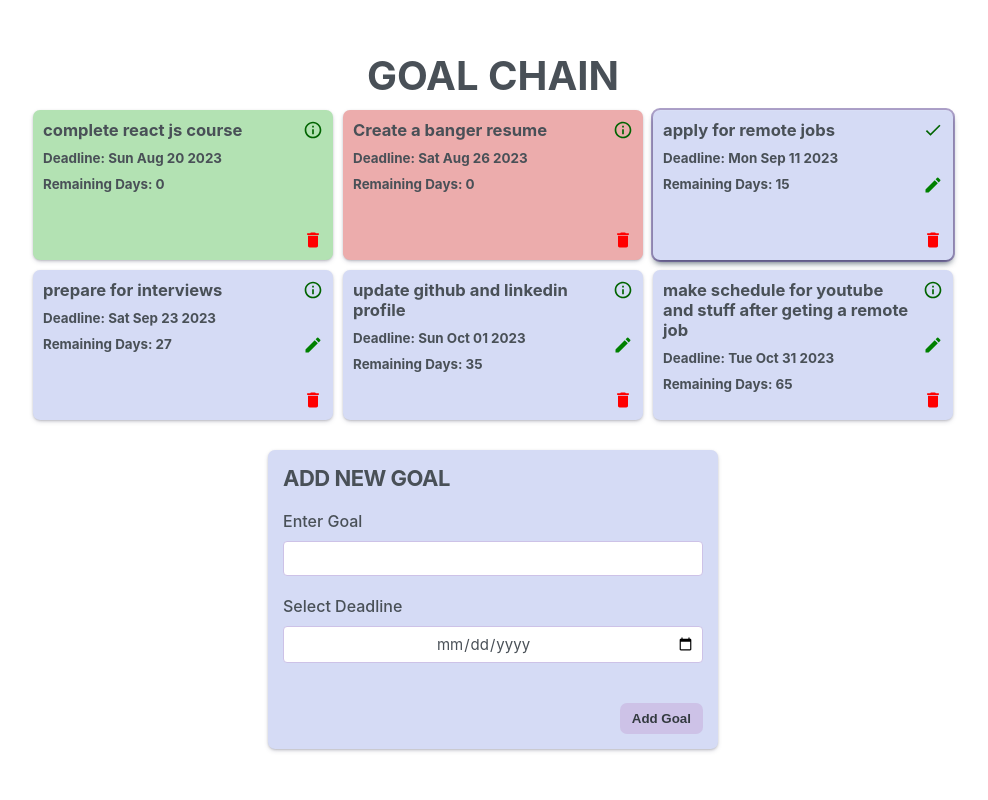
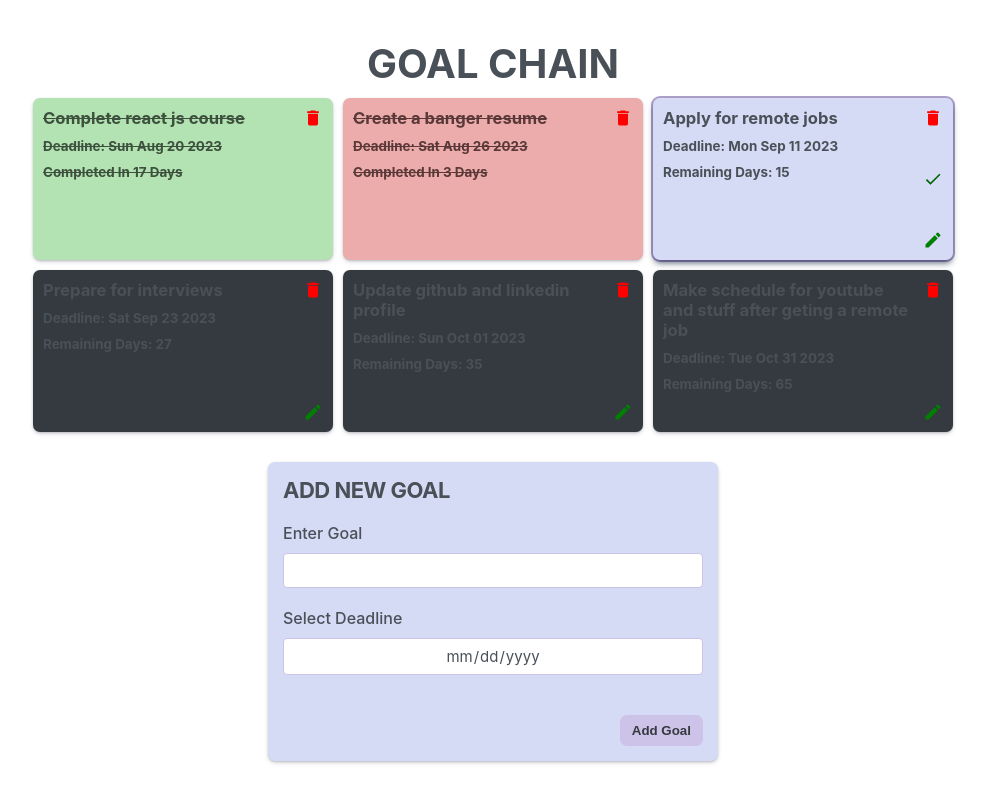
Before and after one commit to syedmhdm/goal-chain, a React (Create React App) app: page / in a window 1280 px wide. Shown: the whole page, without its empty margins (147-1135 px from the left). Built offline with nearby package versions, Linux system fonts and the light colour scheme.

Commit message:
added styles and validation

```diff
--- a/src/App.js
+++ b/src/App.js
@@ -228,10 +228,12 @@ function App() {
         <input
           type='text'
           value={goal}
+          maxLength={100}
           onChange={(e) => setGoal(e.target.value)}
         />
         <label>Select Deadline</label>
         <input
+          className='picker'
           type='date'
           value={deadline}
           min={
@@ -266,13 +268,18 @@ function Goal({ goal, editGoalId, onEditGoal, setGoalList, goalList }) {
       .toISOString()
       .split("T")[0]
   );
-  const remainingDays =
+  const completedOrRemaining =
     Math.round((new Date(goal.deadline) - new Date()) / (1000 * 60 * 60 * 24)) <
-    0
-      ? 0
-      : Math.round(
+    0 ? (
+      <h6>Completed In {goal.completedInDays} Days</h6>
+    ) : (
+      <h6>
+        Remaining Days:{" "}
+        {Math.round(
           (new Date(goal.deadline) - new Date()) / (1000 * 60 * 60 * 24)
-        );
+        )}
+      </h6>
+    );
 
   const previousGoal = goalList.find(
     (isPreviousGoal) => isPreviousGoal.id === goal.previousGoalId
@@ -299,6 +306,8 @@ function Goal({ goal, editGoalId, onEditGoal, setGoalList, goalList }) {
   }
 
   function handleUpdateGoal(e) {
+    if (!editGoal.trim() || !editDeadline) return;
+
     setGoalList((previousGoalList) => {
       let goalAfterEditGoal = false;
       let editGoalPreviousDeadline;
@@ -352,7 +361,7 @@ function Goal({ goal, editGoalId, onEditGoal, setGoalList, goalList }) {
       className={`goal
       ${goal.isGoodPrediction === true ? "good-prediction" : ""}
       ${goal.isGoodPrediction === false ? "bad-prediction" : ""}
-      ${goal.currentGoal === true ? "current-goal" : ""}`}
+      ${goal.currentGoal === true ? "current-goal" : "grey-out"}`}
     >
       {editGoalId === goal.id ? (
         <input
@@ -360,13 +369,14 @@ function Goal({ goal, editGoalId, onEditGoal, setGoalList, goalList }) {
           type='text'
           value={editGoal}
           onChange={(e) => setEditGoal(e.target.value)}
+          maxLength={100}
         />
       ) : (
         <h5>{goal.goal}</h5>
       )}
       {editGoalId === goal.id ? (
         <input
-          className='edit-input'
+          className='edit-input picker'
           type='date'
           value={editDeadline}
           onChange={(e) => setEditDeadline(e.target.value)}
@@ -392,14 +402,11 @@ function Goal({ goal, editGoalId, onEditGoal, setGoalList, goalList }) {
       ) : (
         <h6>Deadline: {goal.deadline}</h6>
       )}
-      <h6>Remaining Days: {remainingDays}</h6>
+      {completedOrRemaining}
 
       <div className='icons-div'>
-        {goal.currentGoal ? (
-          <MdDone className='icon' />
-        ) : (
-          <MdInfoOutline className='icon' />
-        )}
+        <MdDelete onClick={handleDeleteGoal} className='icon-danger' />
+        {goal.currentGoal ? <MdDone className='icon' /> : null}
         {goal.isCompleted === false ? (
           editGoalId !== goal.id ? (
             <MdEdit onClick={() => onEditGoal(goal.id)} className='icon-edit' />
@@ -407,7 +414,6 @@ function Goal({ goal, editGoalId, onEditGoal, setGoalList, goalList }) {
             <MdSave onClick={handleUpdateGoal} className='icon-edit' />
           )
         ) : null}
-        <MdDelete onClick={handleDeleteGoal} className='icon-danger' />
       </div>
     </div>
   );
--- a/src/index.css
+++ b/src/index.css
@@ -143,7 +143,8 @@ form .button {
   flex-direction: column;
   gap: 1rem;
   background-color: var(--color-lightest);
-  min-height: 15rem;
+  /* min-height: 15rem; */
+  min-height: 16.2rem;
   min-width: 30rem;
   /* background-color: rgba(128, 128, 128, 0.514); */
   box-shadow: rgba(50, 50, 93, 0.25) 0px 2px 5px -1px, rgba(0, 0, 0, 0.3) 0px 1px 3px -1px;
@@ -163,6 +164,11 @@ h5 {
 
 .current-goal {
   box-shadow: rgba(51, 21, 121, 0.4) 0px 0px 0px 2px, rgba(6, 24, 44, 0.65) 0px 4px 6px -1px, rgba(255, 255, 255, 0.08) 0px 1px 0px inset;
+
+}
+
+.current-goal h5:first-letter {
+  text-transform: capitalize
 }
 
 .icon,
@@ -202,3 +208,38 @@ h5 {
   margin: 0px;
   /* padding: 1rem; */
 }
+
+.grey-out {
+  background-color: #343a40;
+}
+
+.grey-out h5:first-letter {
+  text-transform: capitalize
+}
+
+.grey-out.good-prediction {
+  background-color: rgb(179, 226, 179);
+  color: rgb(61, 80, 61);
+  text-decoration: line-through;
+}
+
+.grey-out.bad-prediction {
+  background-color: rgb(236, 172, 172);
+  color: rgb(90, 56, 56);
+  text-decoration: line-through;
+}
+
+input.picker[type="date"] {
+  position: relative;
+}
+
+input.picker[type="date"]::-webkit-calendar-picker-indicator {
+  position: absolute;
+  top: 0;
+  right: 0;
+  width: 100%;
+  height: 100%;
+  padding: 0;
+  color: transparent;
+  background: transparent;
+}
```
